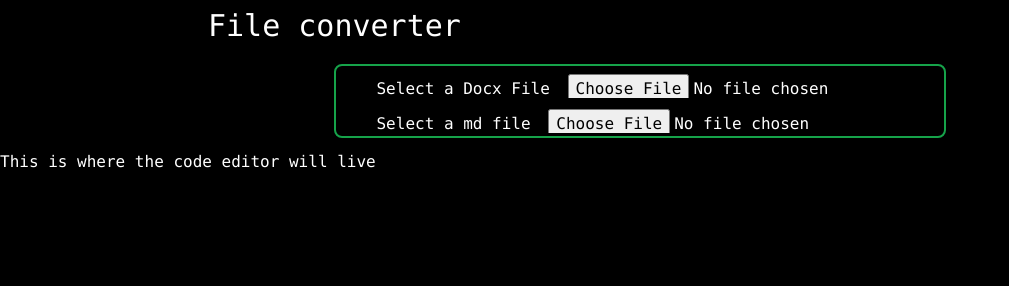
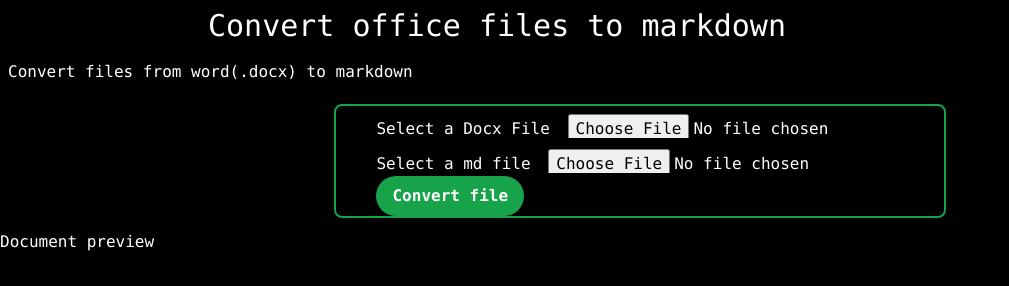
Before and after one commit to r-southworth/openxmlui, a website: page src/index.html in a window 1280 px wide. Shown: the whole page, without its empty margins (0-1009 px from the left). Drawn offline with Linux system fonts and the light colour scheme.

Commit message:
added header, description and convert btn

```diff
--- a/src/index.html
+++ b/src/index.html
@@ -10,10 +10,13 @@
 </head>
 <body class="bg-black">
     <header>
-        <h1 class="p-2 font-mono text-3xl text-white mx-auto container px-52 content-center">File converter</h1>
+        <h1 class="p-2 font-mono text-3xl text-white mx-auto container px-52 content-center">Convert office files to markdown</h1>
     </header>
     <main>
-        <div id="inputs" class="text-white font-mono border-2 border-green-600 rounded-lg m-3 container mx-auto px-10 max-w-max">
+        <div id="description" class="p-2 font-mono text-white">
+            <p>Convert files from word(.docx) to markdown</p>
+        </div>
+        <div id="inputs" class="text-white font-mono border-2 border-green-600 rounded-lg m-3 container mx-auto px-10 max-w-max max-h-max">
             <ul>
                 <li>
                     <label for="docxFile">Select a Docx File</label>
@@ -24,11 +27,12 @@
                     <input class="p-2 w-30 h-8" id="mdFile" type="file" placeholder="Give me a md file" accept=".md"></input>
                 </li>
             </ul>
+            <button class="bg-green-600 hover:bg-green-700 text-white font-bold py-2 px-4 rounded-full">Convert file</button>
 			<!-- <input  id="docxFile" type="file" placeholder="Give me a docx file" accept=".docx">Select a docx file</input>
 			<input id="mdFile" type="file" placeholder="Give me a md file" accept=".md">Select a md file</input> -->
 		</div>
         <div id="codemirror" class="text-white font-mono">
-            This is where the code editor will live
+            Document preview
         </div>
     </main>
 </body>
```
Also changed, not shown: dist/output.css.
